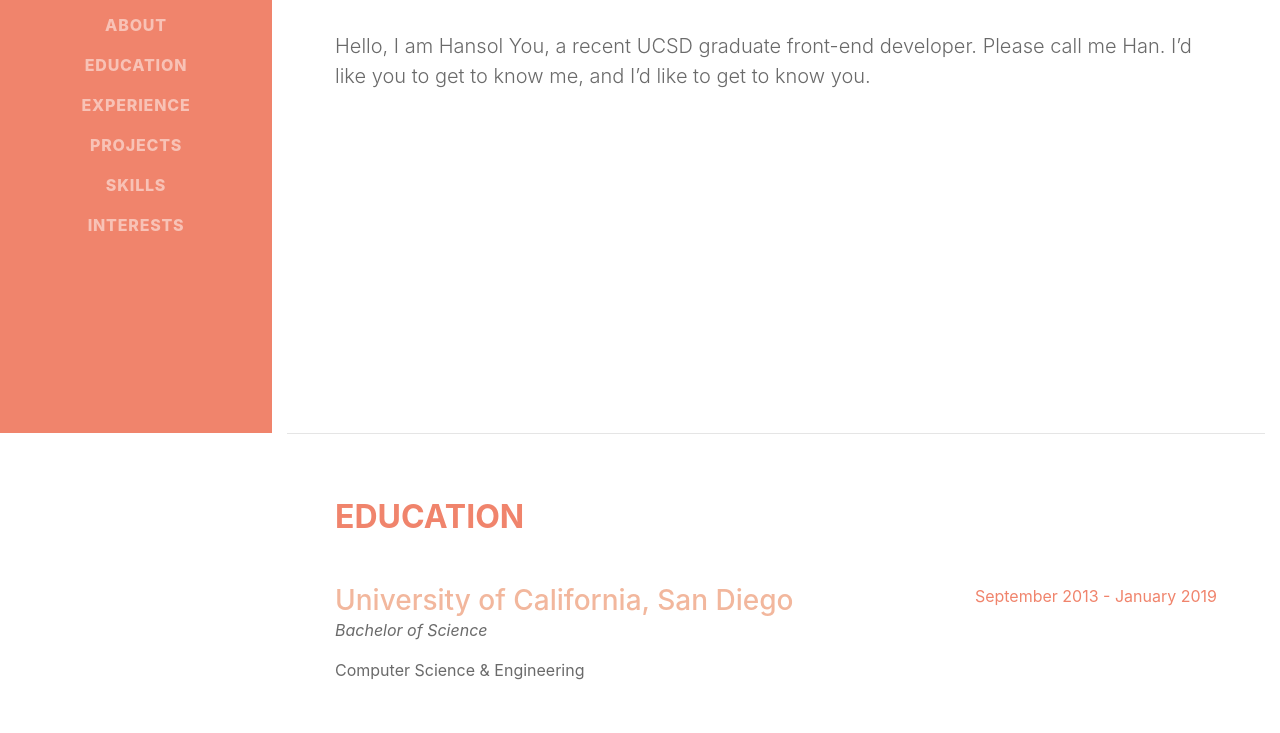
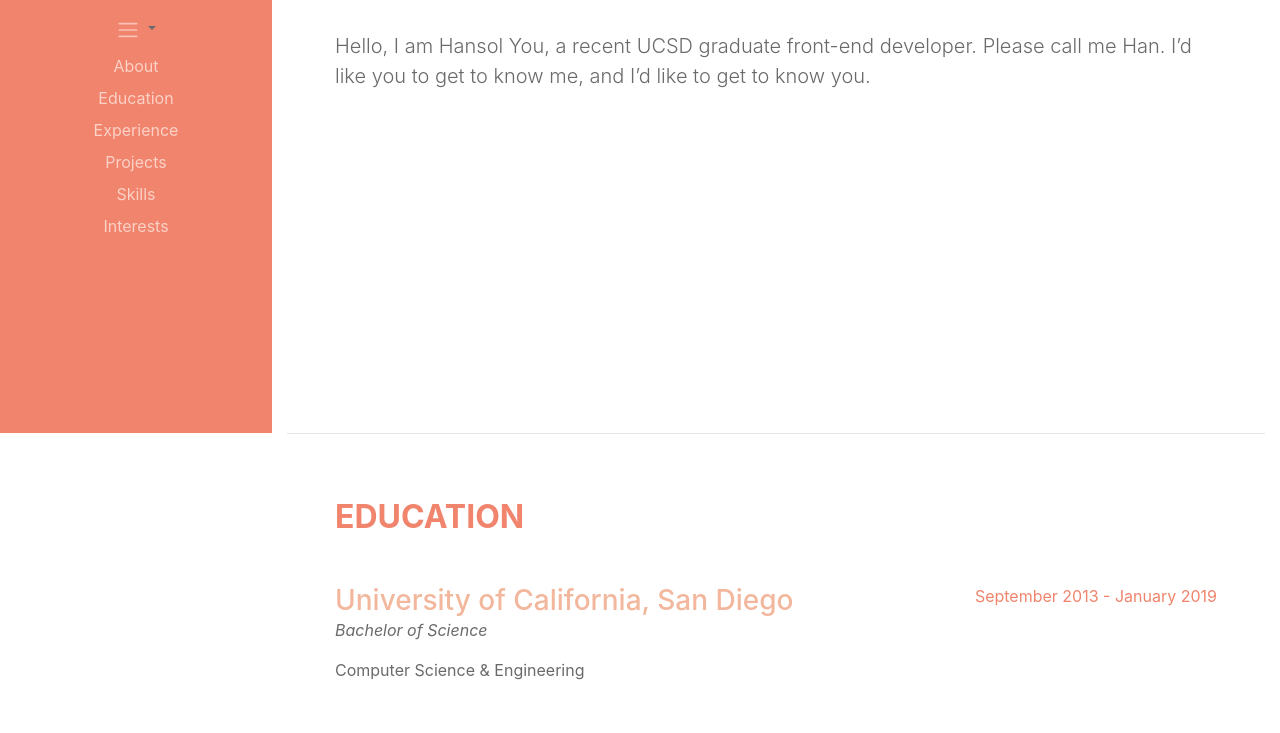
Before and after one commit to Cecility/cecility.github.io-https-pages.github.com-, a plain HTML site: page index.html in a window 1280 px wide. Shown: the part 367-1100 px from the top of the page. Drawn offline with nearby package versions, Linux system fonts and the light colour scheme.

Commit message:
navbar will collapse, but
navbar will collapse, but the mobile icon will not go away

```diff
--- a/index.html
+++ b/index.html
@@ -27,30 +27,27 @@
                 <img class="img-fluid img-profile rounded-circle mx-auto mb-2" src="public/img/profilePic.png" alt="profilePic">
               </span>
             </a>
-            <button class="navbar-toggler" type="button" data-toggle="collapse" data-target="#navbarSupportedContent" aria-controls="navbarSupportedContent" aria-expanded="false" aria-label="Toggle navigation">
+
+            <a class="nav-link dropdown-toggle" role="button" data-toggle="dropdown" data-target="#navbarSupportedContent" aria-controls="navbarSupportedContent" aria-expanded="false" aria-label="Toggle navigation">
               <span class="navbar-toggler-icon"></span>
-            </button>
+            </a>
+
             <div class="collapse navbar-collapse" id="navbarSupportedContent">
-              <ul class="navbar-nav">
-                <li class="nav-item">
-                  <a class="nav-link js-scroll-trigger" href="#about">About</a>
-                </li>
-                <li class="nav-item">
-                  <a class="nav-link js-scroll-trigger" href="#education">Education</a>
-                </li>
-                <li class="nav-item">
-                  <a class="nav-link js-scroll-trigger" href="#experience">Experience</a>
-                </li>
-                <li class="nav-item">
-                  <a class="nav-link js-scroll-trigger" href="#projects">Projects</a>
-                </li>
-                <li class="nav-item">
-                  <a class="nav-link js-scroll-trigger" href="#skills">Skills</a>
-                </li>
-                <li class="nav-item">
-                  <a class="nav-link js-scroll-trigger" href="#interests">Interests</a>
-                </li>
-              </ul>
+              <div class="navbar-nav">
+
+                  <a class="dropdown-item js-scroll-trigger" href="#about">About</a>
+
+                  <a class="dropdown-item js-scroll-trigger" href="#education">Education</a>
+
+                  <a class="dropdown-item js-scroll-trigger" href="#experience">Experience</a>
+
+                  <a class="dropdown-item js-scroll-trigger" href="#projects">Projects</a>
+
+                  <a class="dropdown-item js-scroll-trigger" href="#skills">Skills</a>
+
+                  <a class="dropdown-item js-scroll-trigger" href="#interests">Interests</a>
+
+                </div>
             </div>
             </nav>
 
```
